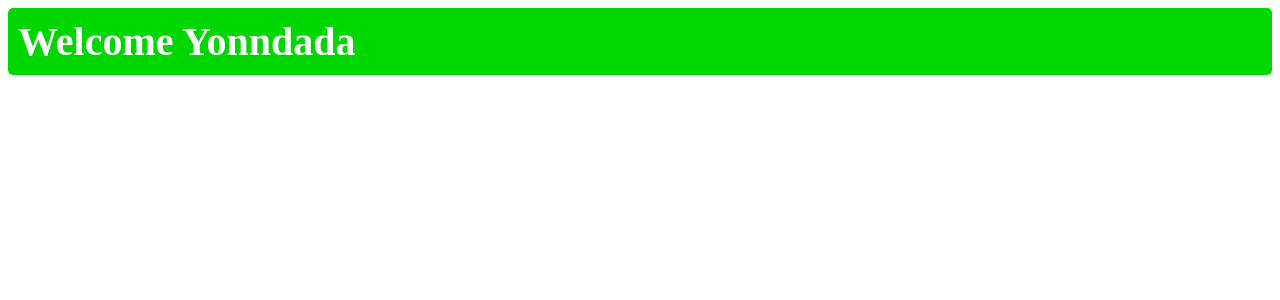
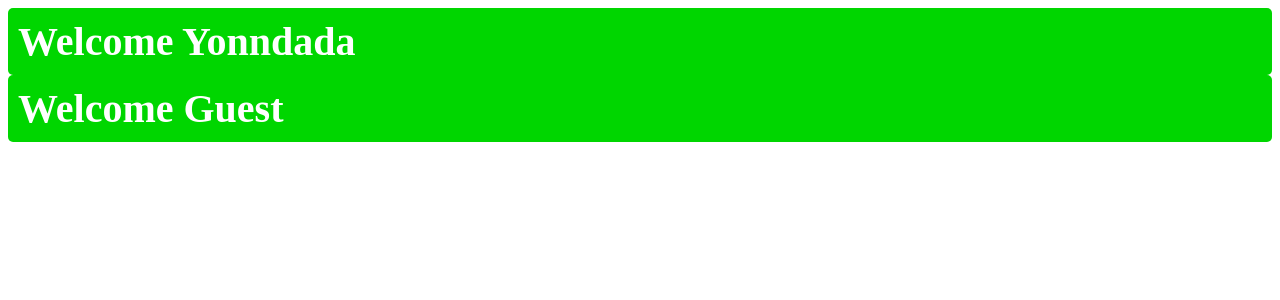
Before and after one commit to Daddanoy/react-course, a React (Vite) app in the folder my-react-ap/: page / in a window 1280 px wide. Shown: the top 300 px of the page. Built offline with nearby package versions, Linux system fonts and the light colour scheme.

Commit message:
COnditional Rendering

```diff
--- a/my-react-ap/src/App.jsx
+++ b/my-react-ap/src/App.jsx
@@ -5,6 +5,7 @@ function App() {
 return (
   <>
    <UserGreeting isLoggedIn={true} username="Yonndada"/>
+   <UserGreeting isLoggedIn={true}/>
   </>
 
 )
--- a/my-react-ap/src/UserGreeting.jsx
+++ b/my-react-ap/src/UserGreeting.jsx
@@ -1,7 +1,7 @@
 
 import PropTypes from 'prop-types'
 
-function UserGreeting({isLoggedIn, username}){
+function UserGreeting({isLoggedIn = false, username = "Guest"}){
 
   const welcomeMessage = <h2 className="welcome-message">Welcome {username}</h2>
 
@@ -22,5 +22,4 @@ UserGreeting.proptypes = {
 
 
 
-
 export default UserGreeting
```
